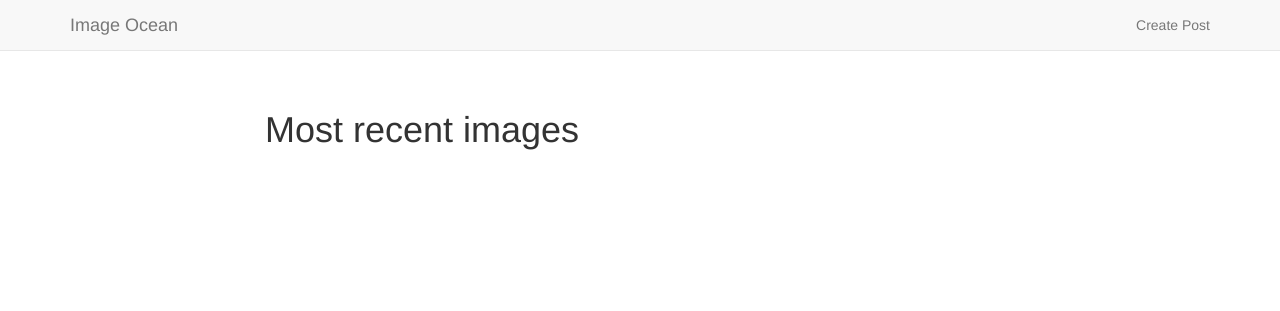
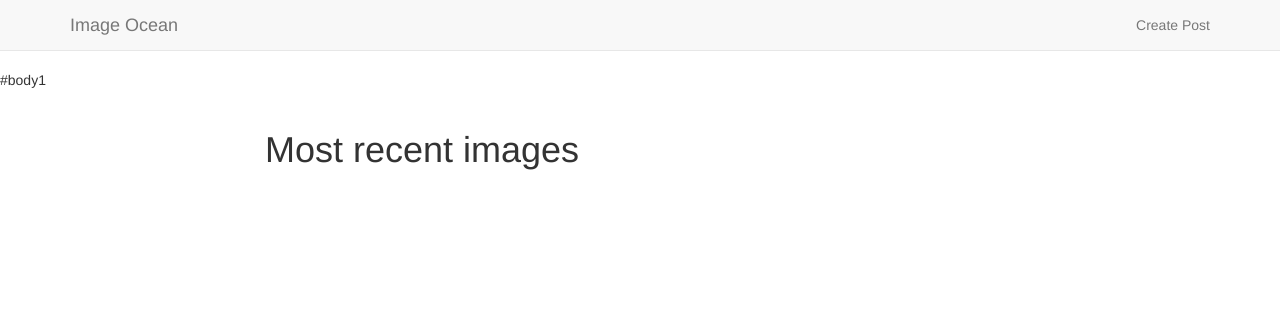
Before and after one commit to rebeljeet/image-ocean, a Django app: page / in a window 1280 px wide. Shown: the top 311 px of the page. Run offline with Django 3.2, Linux system fonts and the light colour scheme; data that the repository does not hold is empty; some libraries are stand-ins or nearby versions.

Commit message:
Update base.html

```diff
--- a/templates/base.html
+++ b/templates/base.html
@@ -22,6 +22,7 @@
     </style>
     {% block css %}{% endblock css %}
 </head>
+    #body1
 <body>
     <nav class="navbar navbar-default navbar-fixed-top">
         <div class="container">
```
